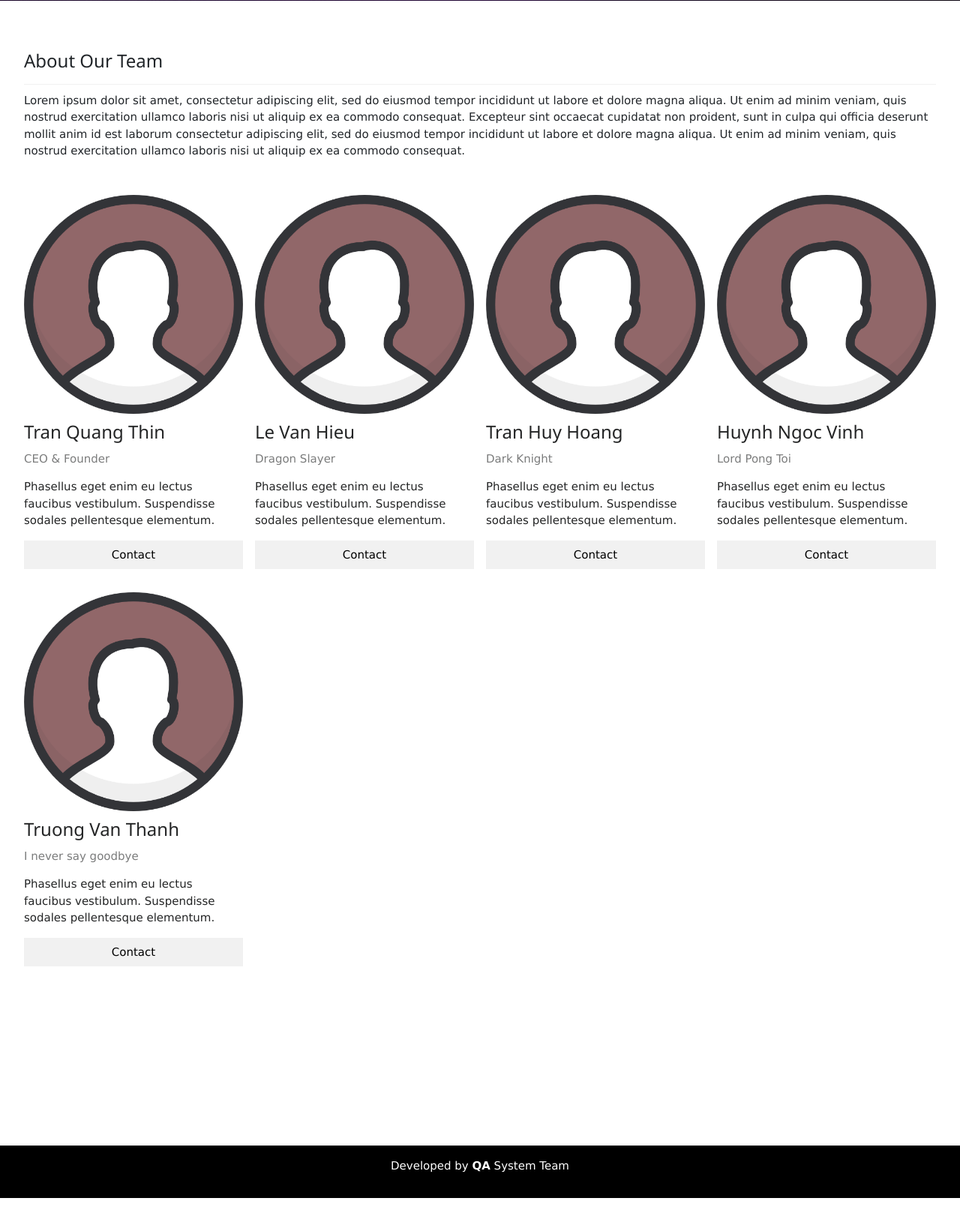
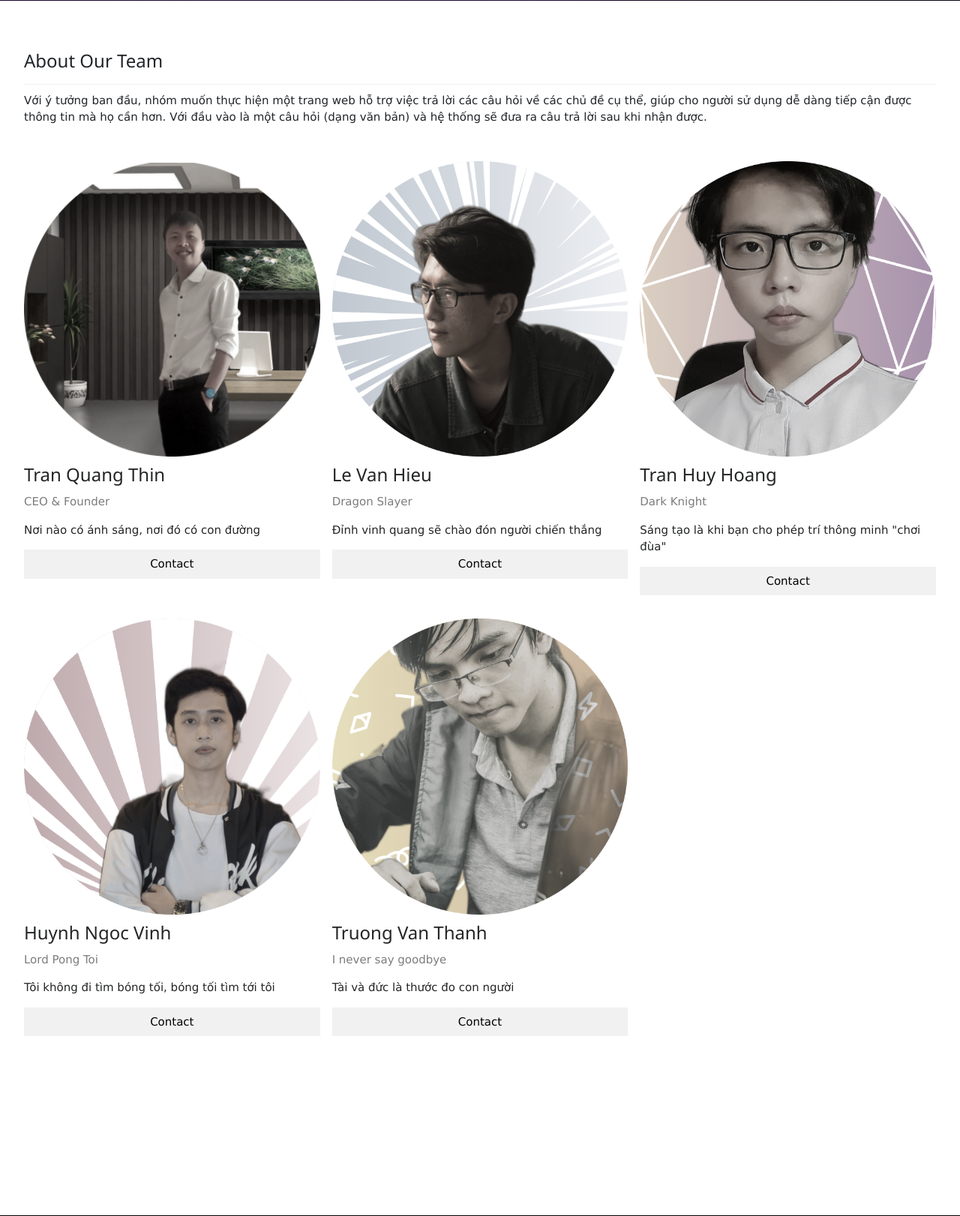
Before and after one commit to tvthanh0401/qasystem, a Django app: page /qa/ in a window 1280 px wide. Shown: the part 719-2341 px from the top of the page at 75% size. Before the commit the page ends 2317 px from the top, so only its background shows below. Run offline with Django 3.2, Linux system fonts and the light colour scheme; some libraries are stand-ins or nearby versions.

Commit message:
"cap nhat mot so thong tin ca nhan, gioi thieu team"

```diff
--- a/qa/templates/index.html
+++ b/qa/templates/index.html
@@ -1,4 +1,3 @@
-
 {% extends "base.html" %}
 {% load static %}
 
@@ -8,28 +7,34 @@
   * {
     box-sizing: border-box;
   }
+
   main {
     margin: 100px auto;
     height: 600px;
   }
+
   main div {
     display: block;
     margin: auto;
     width: 50%;
   }
+
   main input {
     width: 100%;
     padding-top: 20px;
   }
+
   main textarea {
     width: 100%;
     height: 200px;
     font-size: 24px;
     border-radius: 5px;
   }
+
   main h4 {
     text-align: center;
   }
+
   #submit {
     display: block;
     width: 50%;
@@ -41,14 +46,18 @@
     cursor: pointer;
     margin: auto;
   }
+
   #submit:hover {
     background-color: #aa1266;
   }
+
   #question {
     font-size: 24px;
   }
+
   #feedback-block {
-    width: 100%;;
+    width: 100%;
+    ;
   }
 </style>
 {% endblock %}
@@ -59,8 +68,8 @@
   <h4>Let ask us some question and we will use our QA System to get the answer for you!</h2>
     <div>
       <label for="question">Question:</label>
-      <input type="text" id="question" class="w3-input w3-border"/>
-      <input type="submit" value="ASK" id="submit" class="w3-btn w3-blue"/>
+      <input type="text" id="question" class="w3-input w3-border" />
+      <input type="submit" value="ASK" id="submit" class="w3-btn w3-blue" />
     </div>
     <div class="w3-panel w3-red" id="error-question">
       <p>The question cannot be empty!</p>
@@ -71,9 +80,9 @@
       <textarea id="answer" name="w3review" rows="4" cols="50" readonly>
       </textarea>
       <div id="feedback-block">
-        <label for="feedback" >Feedback:</label>
+        <label for="feedback">Feedback:</label>
         <textarea id="feedback-text" name="feedback" rows="4" cols="50" class="w3-input w3-border"></textarea>
-        <input type="submit" value="Send feedback" id="feedback-submit" class="w3-btn w3-blue"/>
+        <input type="submit" value="Send feedback" id="feedback-submit" class="w3-btn w3-blue" />
       </div>
       <div class="w3-panel w3-green" id="feedback-ok">
         <p>Saving feedback successfully! Just change the feedback if you want to tell us more.</p>
@@ -83,7 +92,7 @@
     <script>
       // fetch post query from server
       CKEDITOR.config.readOnly = false;
-      CKEDITOR.replace( 'feedback-text' );
+      CKEDITOR.replace('feedback-text');
       var question_id = -1;
       var username = '{{ user.get_username }}';
       var answer = "";
@@ -142,8 +151,7 @@
                 headers: {
                   "Content-Type": "application/json; charset=utf-8",
                 },
-            }).then((res) => res.json()).then((res) =>
-              {
+              }).then((res) => res.json()).then((res) => {
                 question_id = res["question_id"];
               });
           });
@@ -167,54 +175,58 @@
 <header class="w3-display-container w3-content w3-wide" style="max-width:1500px;" id="home">
   <img class="w3-image" src="{% static 'images/qa1.jpg' %}" alt="Architecture" width="1500" height="800">
   <div class="w3-display-middle w3-margin-top w3-center">
-      <h1 class="w3-xxlarge w3-text-white"><span class="w3-padding w3-black w3-opacity-min"><b>QA</b></span> <span class="w3-hide-small w3-text-light-grey">System</span></h1>
-      <h1 class="w3-xxlarge w3-text-white"><span class="w3-padding w3-black w3-opacity-min"><b>You Ask</b></span> <span class="w3-hide-small w3-text-light-grey">We answer</span></h1>
+    <h1 class="w3-xxlarge w3-text-white"><span class="w3-padding w3-black w3-opacity-min"><b>QA</b></span> <span
+        class="w3-hide-small w3-text-light-grey">System</span></h1>
+    <h1 class="w3-xxlarge w3-text-white"><span class="w3-padding w3-black w3-opacity-min"><b>You Ask</b></span> <span
+        class="w3-hide-small w3-text-light-grey">We answer</span></h1>
   </div>
 </header>
 <div class="w3-content w3-padding" style="max-width:1564px">
   <div class="w3-container w3-padding-32" id="about">
     <h3 class="w3-border-bottom w3-border-light-grey w3-padding-16">About Our Team</h3>
-      <p>Lorem ipsum dolor sit amet, consectetur adipiscing elit, sed do eiusmod tempor incididunt ut labore et dolore magna aliqua. Ut enim ad minim veniam, quis nostrud exercitation ullamco laboris nisi ut aliquip ex ea commodo consequat. Excepteur sint
-        occaecat cupidatat non proident, sunt in culpa qui officia deserunt mollit anim id est laborum consectetur adipiscing elit, sed do eiusmod tempor incididunt ut labore et dolore magna aliqua. Ut enim ad minim veniam, quis nostrud exercitation ullamco
-        laboris nisi ut aliquip ex ea commodo consequat.
+    <p>
+      Với ý tưởng ban đầu, nhóm muốn thực hiện một trang web hỗ trợ việc trả lời các câu hỏi về các chủ đề cụ thể, giúp
+      cho người sử dụng dễ dàng tiếp cận được thông tin mà họ cần hơn. Với đầu vào là một câu hỏi (dạng văn bản) và hệ
+      thống sẽ đưa ra câu trả lời sau khi nhận được.
+
     </p>
   </div>
 
   <div class="w3-row-padding w3-grayscale">
-      <div class="w3-col l3 m6 w3-margin-bottom">
-        <img src="{% static 'images/user.png' %}" alt="John" style="width:100%">
+    <div class="w3-col l4 m6 w3-margin-bottom">
+      <img src="{% static 'images/thin.png' %}" alt="John" style="width:100%">
       <h3>Tran Quang Thin</h3>
       <p class="w3-opacity">CEO & Founder</p>
-        <p>Phasellus eget enim eu lectus faucibus vestibulum. Suspendisse sodales pellentesque elementum.</p>
-        <p><button class="w3-button w3-light-grey w3-block">Contact</button></p>
+      <p>Nơi nào có ánh sáng, nơi đó có con đường</p>
+      <p><button class="w3-button w3-light-grey w3-block"><a href="https://www.facebook.com/TuiLaQuangThin/">Contact</a></button></p>
     </div>
-      <div class="w3-col l3 m6 w3-margin-bottom">
-        <img src="{% static 'images/user.png' %}" alt="Jane" style="width:100%">
+    <div class="w3-col l4 m6 w3-margin-bottom">
+      <img src="{% static 'images/hieu.png' %}" alt="Jane" style="width:100%">
       <h3>Le Van Hieu</h3>
       <p class="w3-opacity">Dragon Slayer</p>
-        <p>Phasellus eget enim eu lectus faucibus vestibulum. Suspendisse sodales pellentesque elementum.</p>
-        <p><button class="w3-button w3-light-grey w3-block">Contact</button></p>
+      <p>Đỉnh vinh quang sẽ chào đón người chiến thắng</p>
+      <p><button class="w3-button w3-light-grey w3-block"><a href="https://www.facebook.com/LeVanHieu231/">Contact</a></button></p>
     </div>
-      <div class="w3-col l3 m6 w3-margin-bottom">
-        <img src="{% static 'images/user.png' %}" alt="Mike" style="width:100%">
+    <div class="w3-col l4 m6 w3-margin-bottom">
+      <img src="{% static 'images/hoang.png' %}" alt="Mike" style="width:100%">
       <h3>Tran Huy Hoang</h3>
       <p class="w3-opacity">Dark Knight</p>
-        <p>Phasellus eget enim eu lectus faucibus vestibulum. Suspendisse sodales pellentesque elementum.</p>
-        <p><button class="w3-button w3-light-grey w3-block">Contact</button></p>
+      <p>Sáng tạo là khi bạn cho phép trí thông minh "chơi đùa"</p>
+      <p><button class="w3-button w3-light-grey w3-block"><a href="https://www.facebook.com/kietchay100/">Contact</a></button></p>
     </div>
-      <div class="w3-col l3 m6 w3-margin-bottom">
-        <img src="{% static 'images/user.png' %}" alt="Dan" style="width:100%">
+    <div class="w3-col l4 m6 w3-margin-bottom">
+      <img src="{% static 'images/vinh.png' %}" alt="Dan" style="width:100%">
       <h3>Huynh Ngoc Vinh</h3>
       <p class="w3-opacity">Lord Pong Toi</p>
-        <p>Phasellus eget enim eu lectus faucibus vestibulum. Suspendisse sodales pellentesque elementum.</p>
-        <p><button class="w3-button w3-light-grey w3-block">Contact</button></p>
+      <p>Tôi không đi tìm bóng tối, bóng tối tìm tới tôi</p>
+      <p><button class="w3-button w3-light-grey w3-block"><a href="https://www.facebook.com/vinhhuynh001">Contact</a></button></p>
     </div>
-      <div class="w3-col l3 m6 w3-margin-bottom">
-        <img src="{% static 'images/user.png' %}" alt="Dan" style="width:100%">
+    <div class="w3-col l4 m6 w3-margin-bottom">
+      <img src="{% static 'images/thanh.png' %}" alt="Dan" style="width:100%">
       <h3>Truong Van Thanh</h3>
       <p class="w3-opacity">I never say goodbye</p>
-        <p>Phasellus eget enim eu lectus faucibus vestibulum. Suspendisse sodales pellentesque elementum.</p>
-        <p><button class="w3-button w3-light-grey w3-block">Contact</button></p>
+      <p>Tài và đức là thước đo con người</p>
+      <p><button class="w3-button w3-light-grey w3-block"><a href="https://www.facebook.com/DaiSu.TDVT">Contact</a></button></p>
     </div>
   </div>
 </div>
```
Also changed, not shown: db.sqlite3, qa/static/images/hieu.png (added), qa/static/images/hoang.png (added), qa/static/images/thanh.png (added), qa/static/images/thin.png (added), qa/static/images/vinh.png (added). Lines whose indentation alone changed are shown as unchanged.
